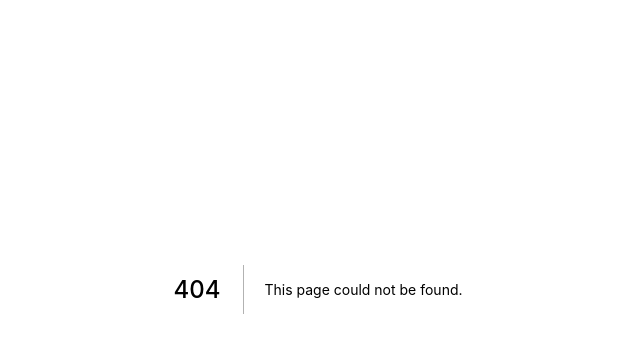
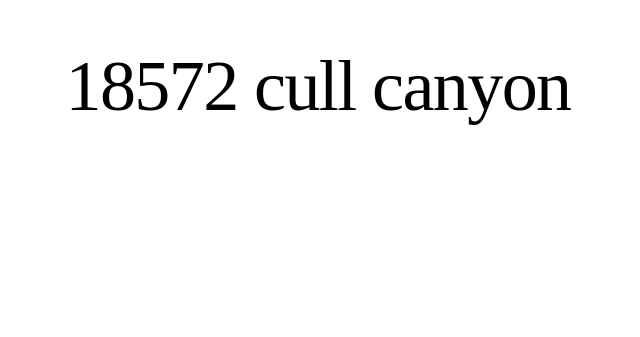
Before and after one commit to baronrocketmail/cs, a Next.js app: page /1 in a window 1280 px wide. Before the commit this address had no page. Shown: the part 111-448 px from the top of the page, without its empty margins (322-962 px from the left). Built offline with nearby package versions, Linux system fonts and the light colour scheme; a web font is replaced by a local one.

Commit message:
initial6

```diff
--- /dev/null
+++ b/pages/[id].js
@@ -0,0 +1,7 @@
+import NavLinks from "./Components/NavLinks";
+
+export default function Specific(){
+    return(
+        <NavLinks objArry ={[{name:"18572 cull canyon",url: "/"  }]}/>
+    )
+}
```
